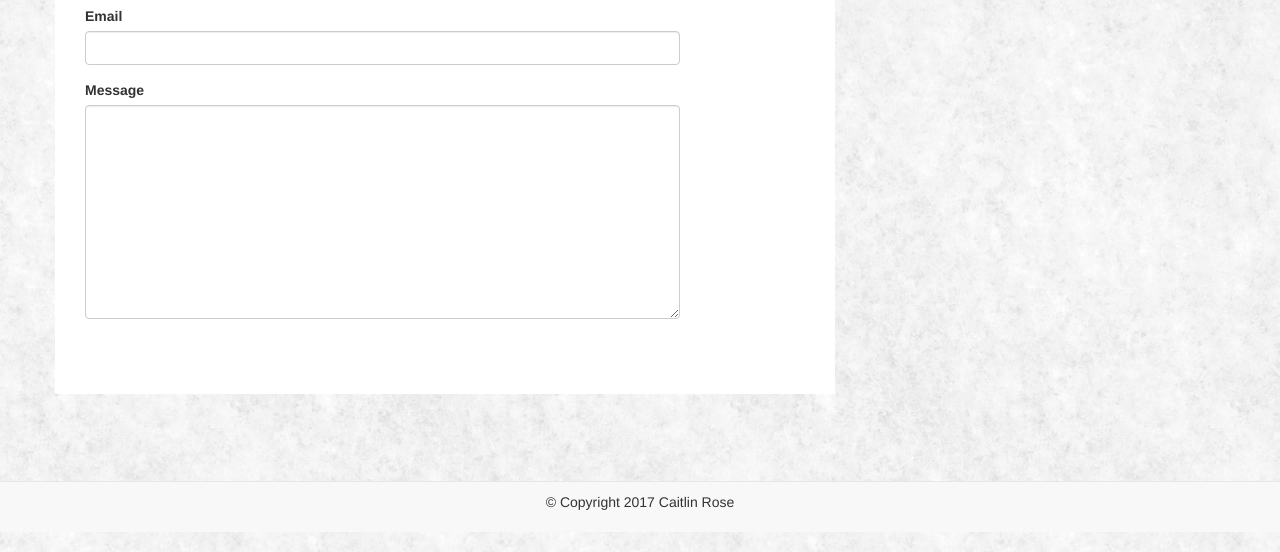
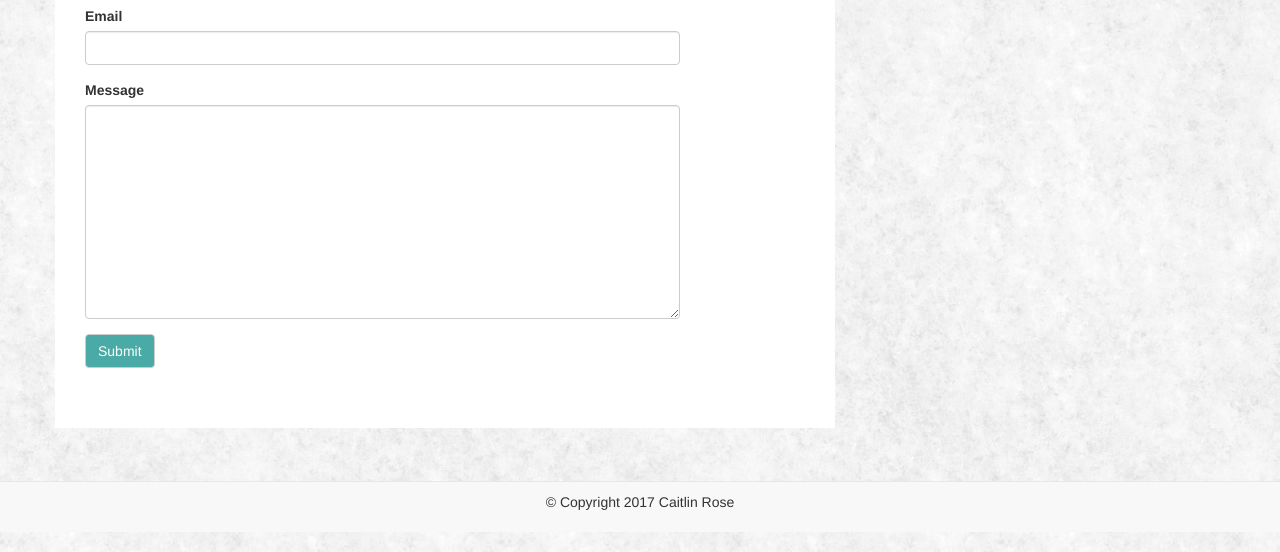
Before and after one commit to cnrose/Bootstrap-Portfolio, a plain HTML site: page contact.html in a window 1280 px wide. Shown: the part 248-800 px from the top of the page. Drawn offline with nearby package versions, Linux system fonts and the light colour scheme.

Commit message:
submit button

```diff
--- a/contact.html
+++ b/contact.html
@@ -43,6 +43,7 @@
     						<label for="comment">Message</label>
     						<textarea class="form-control" rows="10" id="comment"></textarea>
 						</div>
+						<button class="btn btn-default">Submit</button>
 					</form>
 				</div>
 			</div>
--- a/style.css
+++ b/style.css
@@ -43,6 +43,10 @@ body {
 	padding-top: 20px;
 }
 
+.btn-default {
+	background-color: #4aaaa5;
+	color: #ffffff;
+}
 
 @media screen and (max-width: 980px) {
 	.panel.panel-default {
```
